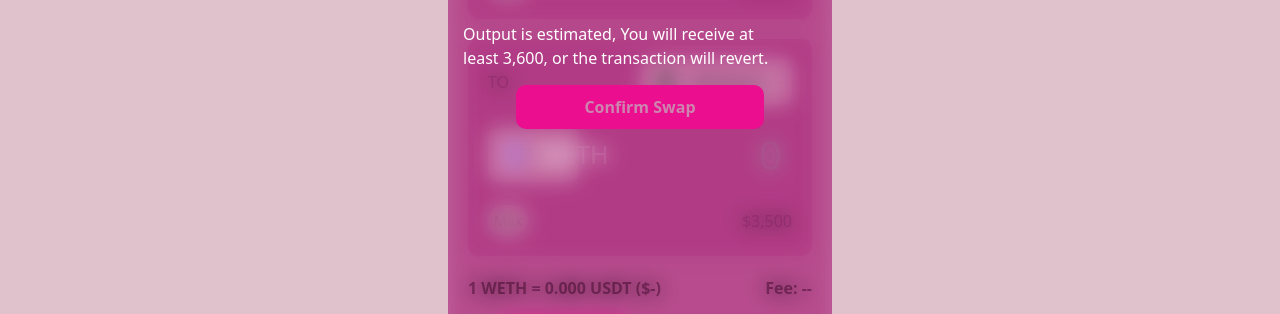
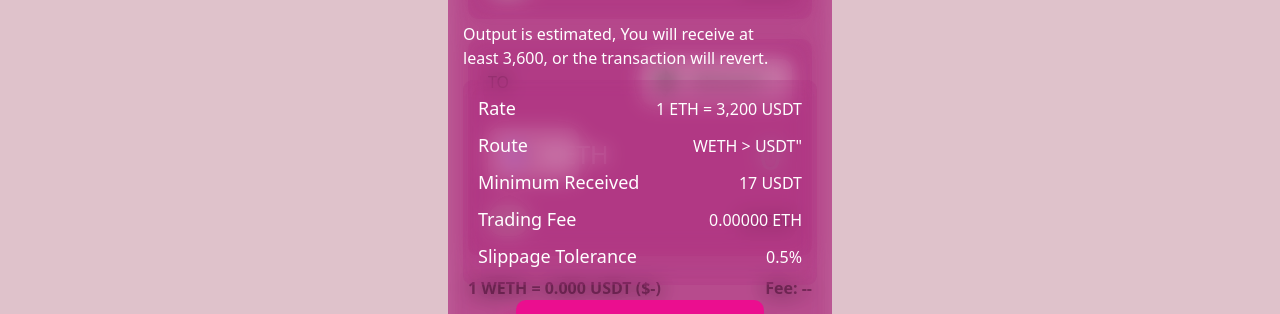
Before and after one commit to raazymuhd1/Yolo-Dex, a React (Vite) app: page / in a window 1280 px wide. Shown: the part 474-788 px from the top of the page. Built offline with nearby package versions, Linux system fonts and the light colour scheme; what wagmi would draw is missing.

Commit message:
added a swapInfo on confirmSwap component

```diff
--- a/src/App.css
+++ b/src/App.css
@@ -0,0 +1,16 @@
+@tailwind base;
+@tailwind components;
+@tailwind utilities;
+
+
+@layer {
+
+    /* swap info */
+    .swap_info_title {
+         @apply font-normal text-[14px] md:text-[16px] lg:text-[18px];
+    }
+
+    .swap_info_value {
+        @apply font-bold text-[12px] md:text-[14px] lg:text-[16px];
+    }
+}
--- a/src/App.jsx
+++ b/src/App.jsx
@@ -1,5 +1,6 @@
 import { Route, Routes } from 'react-router-dom'
 // import {config} from "../config"
+import "./App.css"
 import { Header, Swap, TestSwap, Footer } from './components'
 import { Bridge, Pool, Stake } from "./pages"
 import SwapContextProvider from "./components/ContextApi"
--- a/src/components/ConfirmSwap/index.jsx
+++ b/src/components/ConfirmSwap/index.jsx
@@ -2,6 +2,7 @@
 import { usdt, weth } from "../../assets"
 import { MdOutlineClose } from "react-icons/md";
 import CustomButton from "../CustomButton";
+import SwapInfo from "../SwapInfo";
 
 const ConfirmSwap = ({confirmSwap, setConfirmSwap}) => {
   return (
@@ -36,11 +37,9 @@
 
       <p className="mt-[30px] text-[#fff] w-[90%]"> Output is estimated, You will receive at least 3,600, or the transaction will revert. </p>
 
-      <div className="flex flex-col items-center gap-[15px]">
+      <div className="flex flex-col items-center gap-[15px] mt-[10px]">
           {/* detail swap */}
-          <div className="flex justify-between">
-
-          </div>
+          <SwapInfo />
           <CustomButton title="Confirm Swap" styles="w-[70%] font-semibold bg-secondary text-main btn_trans cursor-pointer" />
       </div>
 
--- a/src/components/SwapInfo/index.jsx
+++ b/src/components/SwapInfo/index.jsx
@@ -1,8 +1,37 @@
-import React from 'react'
+import { useState } from 'react'
 
 const SwapInfo = () => {
+      const [detail, setDetail] = useState({
+          "Rate": "1 ETH = 3,200 USDT",
+          "Route": "WETH > USDT",
+          "Minimum Received": "17 USDT",
+          "Trading Fee": "0.00000 ETH",
+          "Slippage Tolerance": "0.5%"
+      })
+
   return (
-    <div>SwapInfo</div>
+    <section className="flex flex-col gap-[10px] min-h-[180px] w-full p-[15px] rounded-[10px] main-theme text-[#fff]">
+        <div className="w-full flex-row-center justify-between">
+            <p className="swap_info_title"> Rate </p>
+            <h3 className="swap_info_value"> 1 ETH = 3,200 USDT </h3>
+        </div>
+        <div className="w-full flex-row-center justify-between">
+            <p className="swap_info_title"> Route </p>
+            <h3 className="swap_info_value"> WETH {">"} USDT" </h3>
+        </div>
+        <div className="w-full flex-row-center justify-between">
+            <p className="swap_info_title"> Minimum Received </p>
+            <h3 className="swap_info_value"> 17 USDT </h3>
+        </div>
+        <div className="w-full flex-row-center justify-between">
+            <p className="swap_info_title"> Trading Fee </p>
+            <h3 className="swap_info_value"> 0.00000 ETH </h3>
+        </div>
+        <div className="w-full flex-row-center justify-between">
+            <p className="swap_info_title"> Slippage Tolerance </p>
+            <h3 className="swap_info_value"> 0.5% </h3>
+        </div>
+    </section>
   )
 }
 
--- a/src/components/index.js
+++ b/src/components/index.js
@@ -3,6 +3,7 @@
 export { default as Swap } from "./Swap"
 export { default as SwapCard } from "./SwapCard"
 export { default as ConfirmSwap } from "./ConfirmSwap"
+export { default as SwapInfo } from "./SwapInfo"
 export { default as Footer } from "./Footer"
 export { default as Settings } from "./settings/Settings"
 export { default as Networks } from "./networks/Networks"
```
